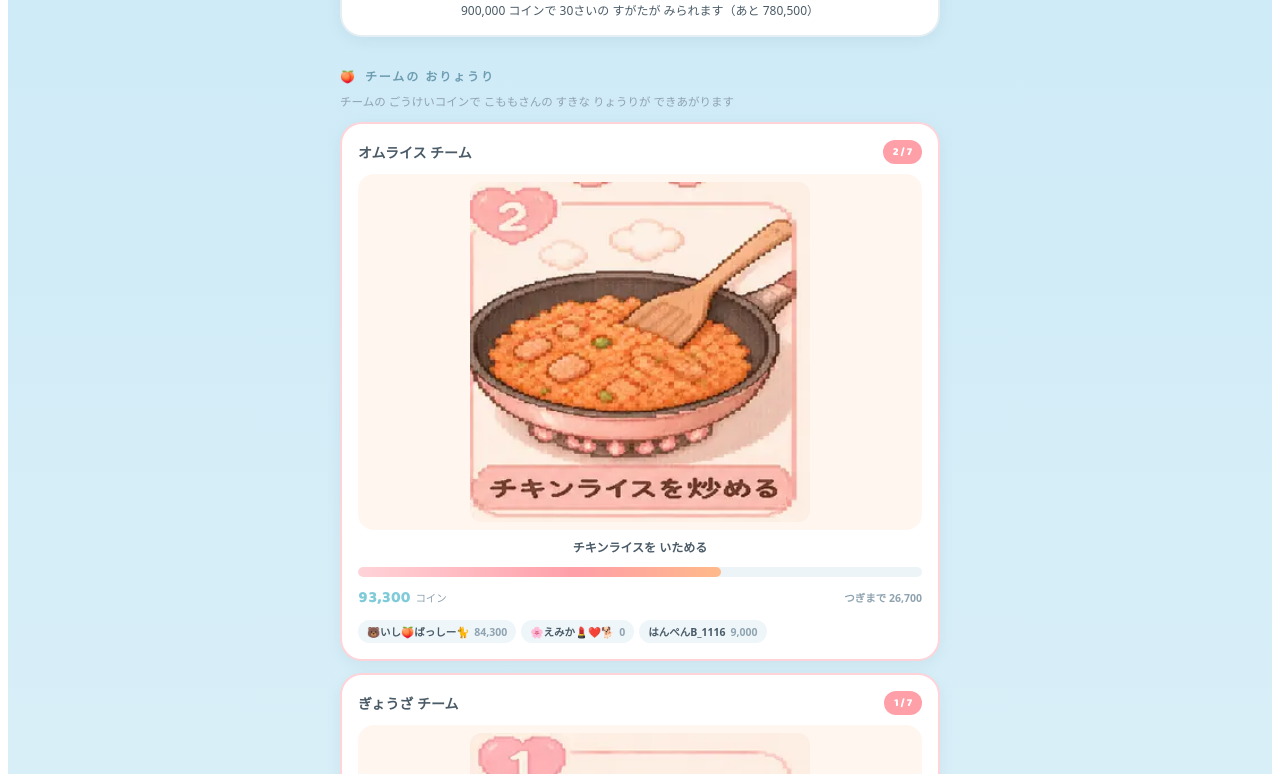
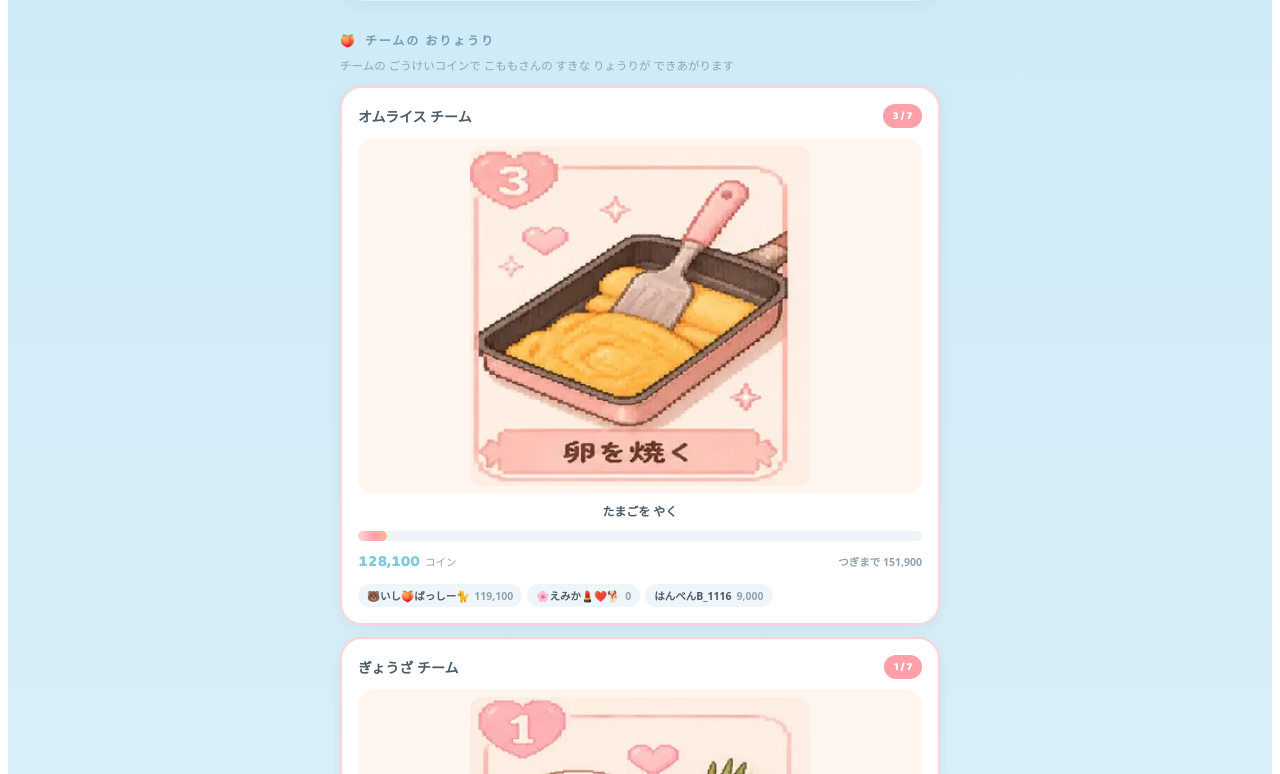
Before and after one commit to heidaokomomo-sudo/peach-garden, a React (Vite) app: page / in a window 1280 px wide. Shown: the part 986-1760 px from the top of the page. Built offline with nearby package versions, Linux system fonts and the light colour scheme; a web font is replaced by a local one.

Commit message:
App.jsx を更新

```diff
--- a/src/App.jsx
+++ b/src/App.jsx
@@ -84,17 +84,17 @@ const TEAMS = [
 ];
 
 const LISTENERS = [
-  { name: "🐻いし🍑ばっしー🐈", coins: 84300, team: "omurice" },
+  { name: "🐻いし🍑ばっしー🐈", coins: 119100, team: "omurice" },
   { name: "🌸えみか💄❤️🐕", coins: 0, team: "omurice" },
   { name: "はんぺんB_1116", coins: 9000, team: "omurice" },
 
   { name: "のるだん_noru🍺", coins: 7200, team: "chococake" },
-  { name: "たろじろさん.", coins: 3300, team: "chococake" },
+  { name: "たろじろさん.", coins: 4200, team: "chococake" },
   { name: "カシオ_DX", coins: 0, team: "chococake" },
 
   { name: "ひろぼぉ00", coins: 10, team: "gyoza" },
-  { name: "ツ🍑たきちゃん🍑ツ", coins: 13200, team: "gyoza" },
-  { name: "babababancho🍑", coins: 2490, team: "gyoza" },
+  { name: "ツ🍑たきちゃん🍑ツ", coins: 14800, team: "gyoza" },
+  { name: "babababancho🍑", coins: 4630, team: "gyoza" },
 ];
 
 const DISH_NAME = {
```
